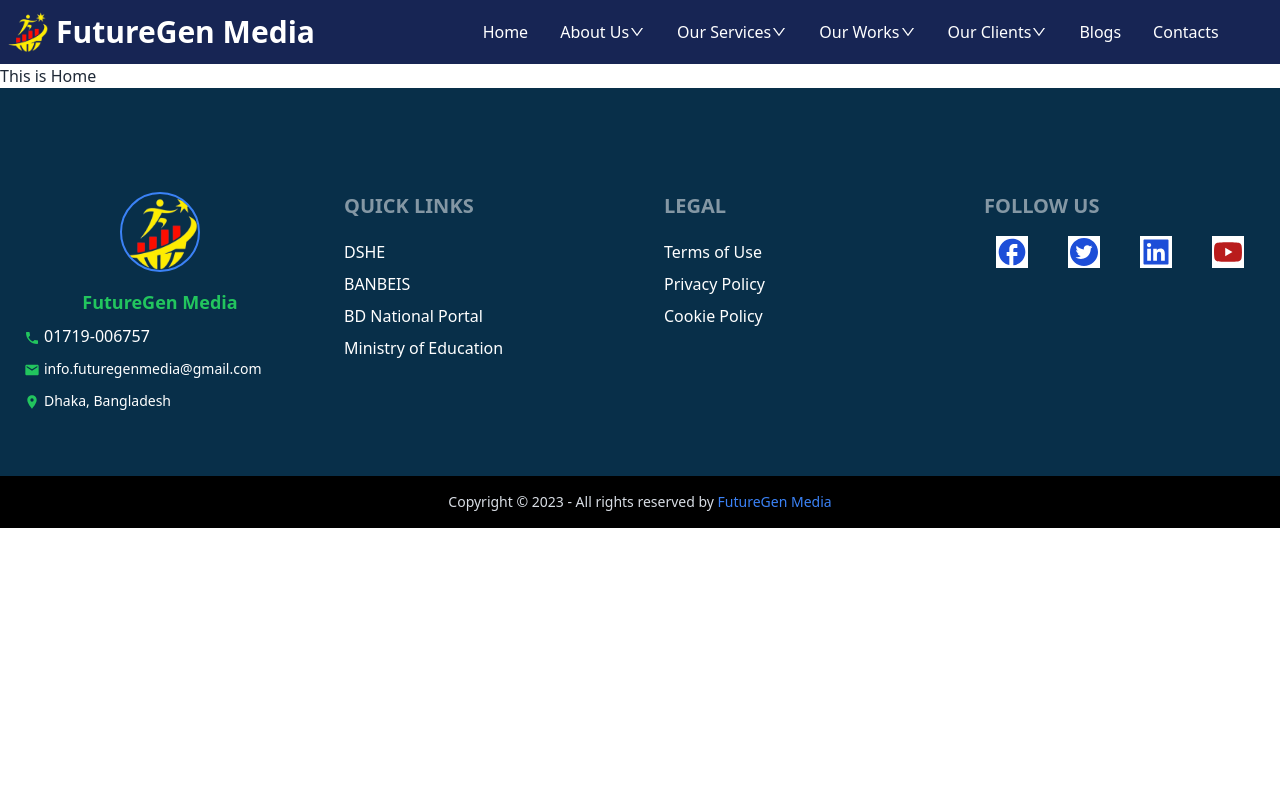
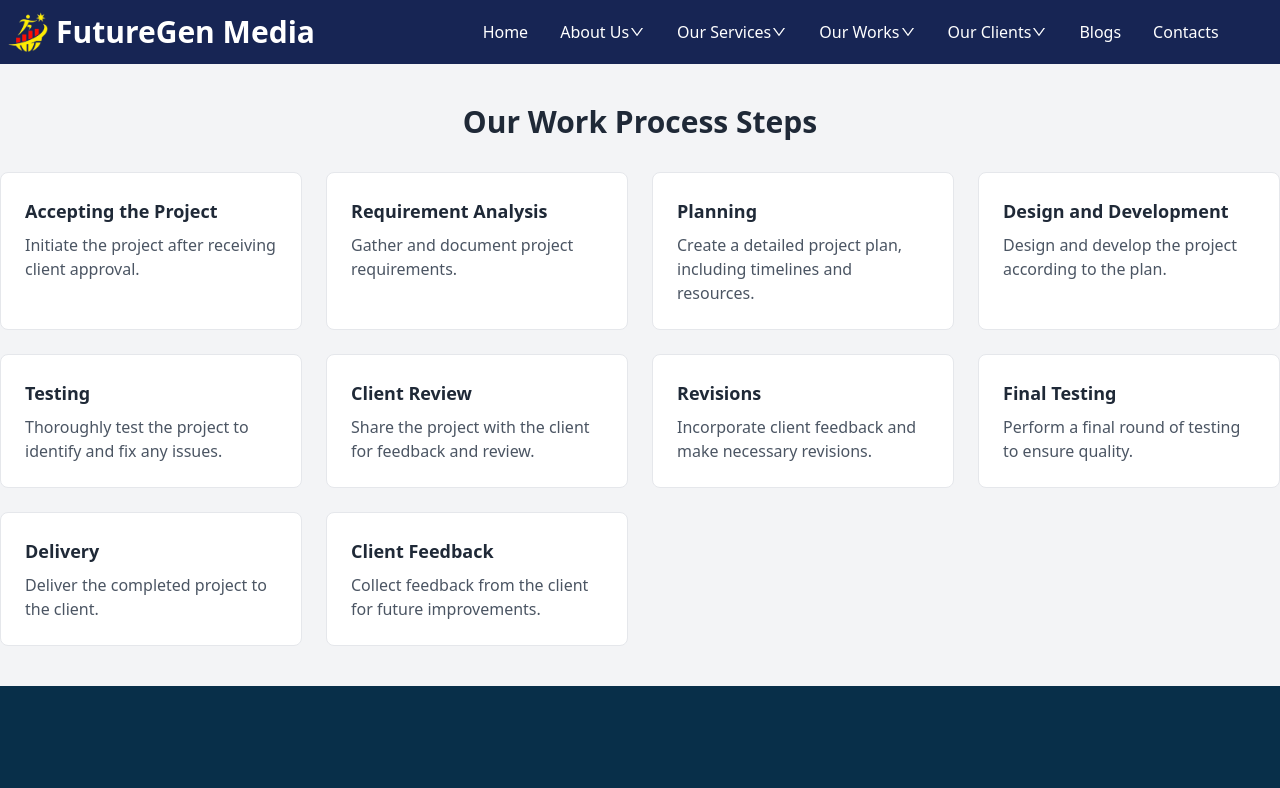
Before and after one commit to aminulislam2002/future-gen-media-client, a React (Vite) app: page / in a window 1280 px wide. Shown: the top 788 px of the page. Built offline with nearby package versions, Linux system fonts and the light colour scheme.

Commit message:
add our work process steps section

```diff
--- a/src/Pages/Home/Home/Home.jsx
+++ b/src/Pages/Home/Home/Home.jsx
@@ -1,7 +1,9 @@
+import OurWorkProcessSteps from "../OurWorkProcessSteps/OurWorkProcessSteps";
+
 const Home = () => {
   return (
     <div>
-      <h1>This is Home</h1>
+      <OurWorkProcessSteps></OurWorkProcessSteps>
     </div>
   );
 };
--- /dev/null
+++ b/src/Pages/Home/OurWorkProcessSteps/OurWorkProcessSteps.jsx
@@ -0,0 +1,34 @@
+const OurWorkProcessSteps = () => {
+  const steps = [
+    { title: "Accepting the Project", description: "Initiate the project after receiving client approval." },
+    { title: "Requirement Analysis", description: "Gather and document project requirements." },
+    { title: "Planning", description: "Create a detailed project plan, including timelines and resources." },
+    { title: "Design and Development", description: "Design and develop the project according to the plan." },
+    { title: "Testing", description: "Thoroughly test the project to identify and fix any issues." },
+    { title: "Client Review", description: "Share the project with the client for feedback and review." },
+    { title: "Revisions", description: "Incorporate client feedback and make necessary revisions." },
+    { title: "Final Testing", description: "Perform a final round of testing to ensure quality." },
+    { title: "Delivery", description: "Deliver the completed project to the client." },
+    { title: "Client Feedback", description: "Collect feedback from the client for future improvements." },
+  ];
+
+  return (
+    <div className="bg-gray-100 py-10">
+      <div className="container mx-auto">
+        <div className="text-center mb-8">
+          <h1 className="text-3xl font-bold">Our Work Process Steps</h1>
+        </div>
+        <div className="grid grid-cols-2 md:grid-cols-3 lg:grid-cols-4 gap-6">
+          {steps.map((step, index) => (
+            <div key={index} className="p-6 border rounded-lg bg-white">
+              <h3 className="text-lg font-semibold mb-2">{step.title}</h3>
+              <p className="text-gray-600">{step.description}</p>
+            </div>
+          ))}
+        </div>
+      </div>
+    </div>
+  );
+};
+
+export default OurWorkProcessSteps;
```
